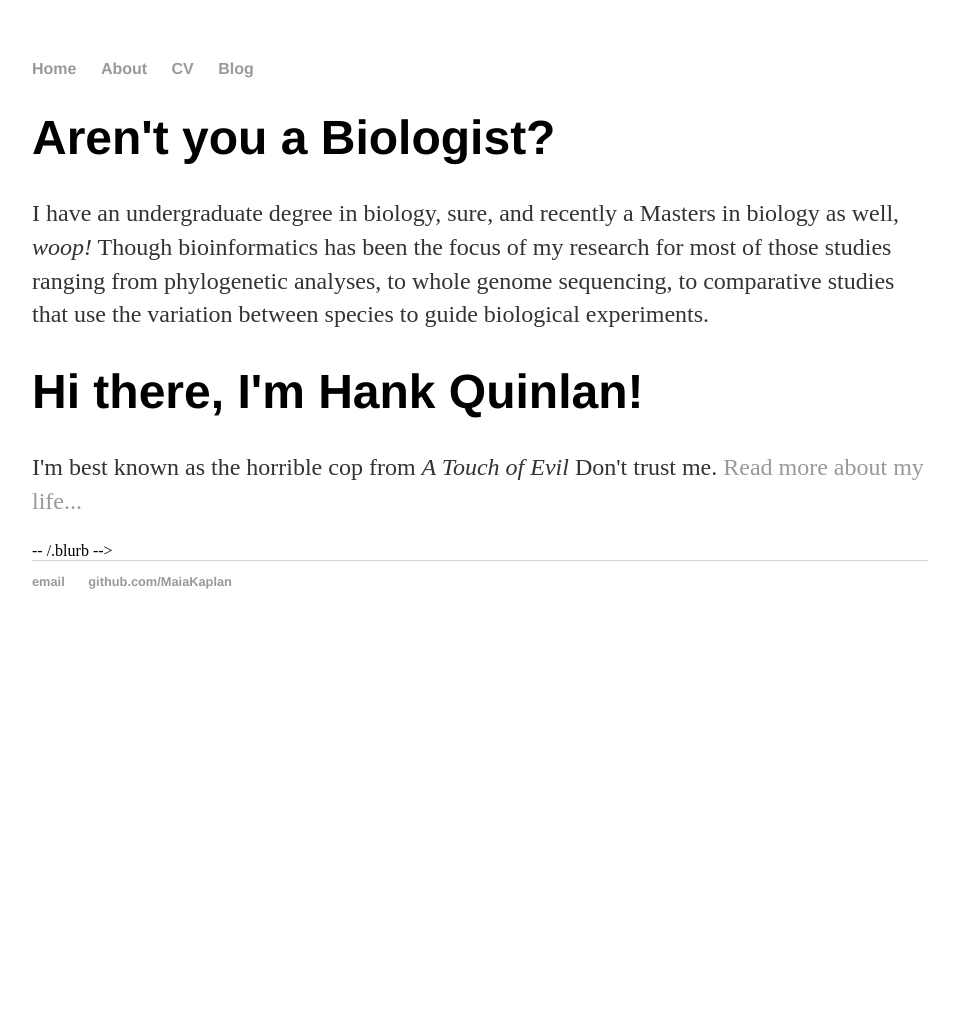
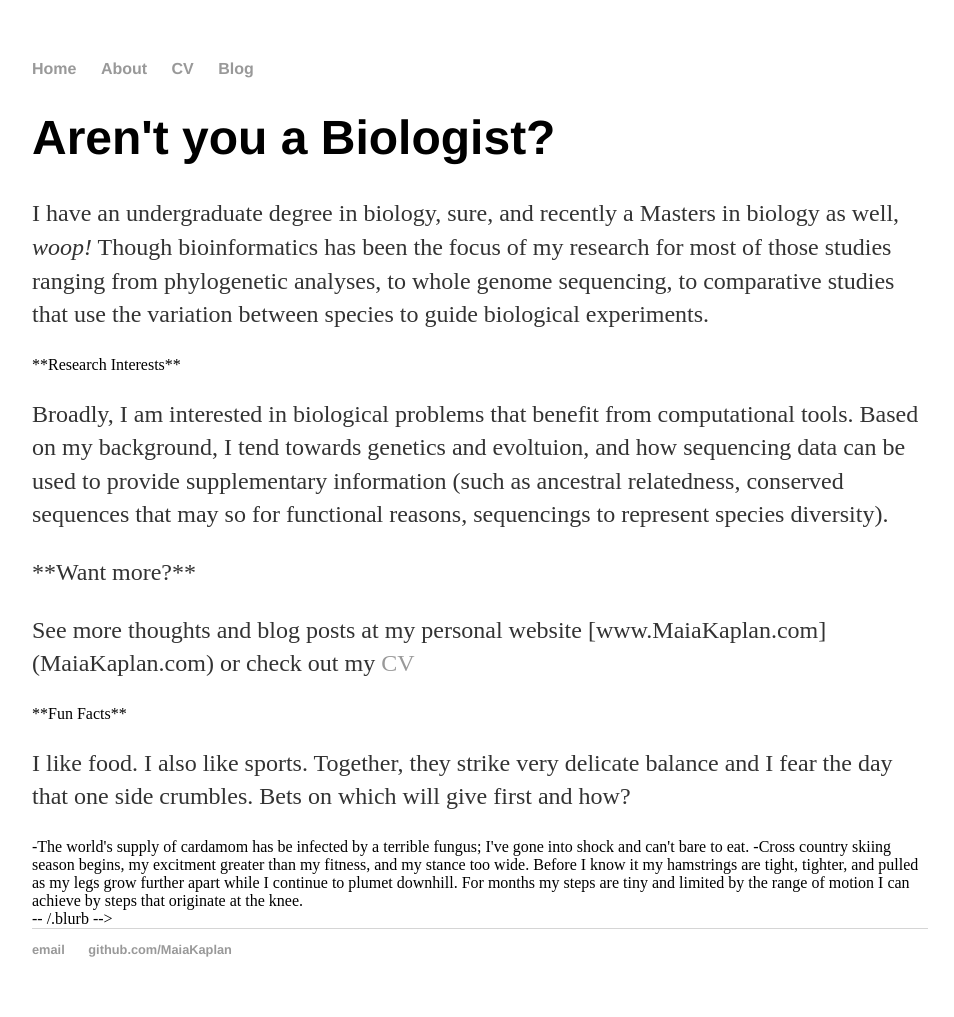
Before and after one commit to MaiaKaplan/MaiaKaplan.github.io, a Jekyll site: the page built from about/index.html, in a window 1280 px wide. Shown: the whole page, without its empty margins (160-1114 px from the left). Built offline with Jekyll 4.4.1, drawn with Linux system fonts in a browser that asks for light colours; before the commit the page ends 900 px from its top, so only the background shows below that.

Commit message:
Update index.html

```diff
--- a/about/index.html
+++ b/about/index.html
@@ -9,6 +9,16 @@ title: Why are you doing this, anyways?
 
 <!
 <div class="blurb">
-	<h1>Hi there, I'm Hank Quinlan!</h1>
-	<p>I'm best known as the horrible cop from <em>A Touch of Evil</em> Don't trust me. <a href="/about">Read more about my life...</a></p>
+	**Research Interests**
+	<p> Broadly, I am interested in biological problems that benefit from computational tools. Based on my background, I tend towards genetics and evoltuion, and how sequencing data can be used to provide supplementary information (such as ancestral relatedness, conserved sequences that may so for functional reasons, sequencings to represent species diversity). <p>
+
+
+	**Want more?**
+	<p>See more thoughts and blog posts at my personal website [www.MaiaKaplan.com](MaiaKaplan.com) or check out my <a href="/CV">CV</a></p>
+
+	**Fun Facts**
+	<p>I like food. I also like sports. Together, they strike very delicate balance and I fear the day that one side crumbles. Bets on which will give first and how? </p>
+	-The world's supply of cardamom has be infected by a terrible fungus; I've gone into shock and can't bare to eat.
+	-Cross country skiing season begins, my excitment greater than my fitness, and my stance too wide. Before I know it my hamstrings are tight, tighter, and pulled as my legs grow further apart while I continue to plumet downhill. For months my steps are tiny and limited by the range of motion I can achieve by steps that originate at the knee.
+
 </div>-- /.blurb -->
```
